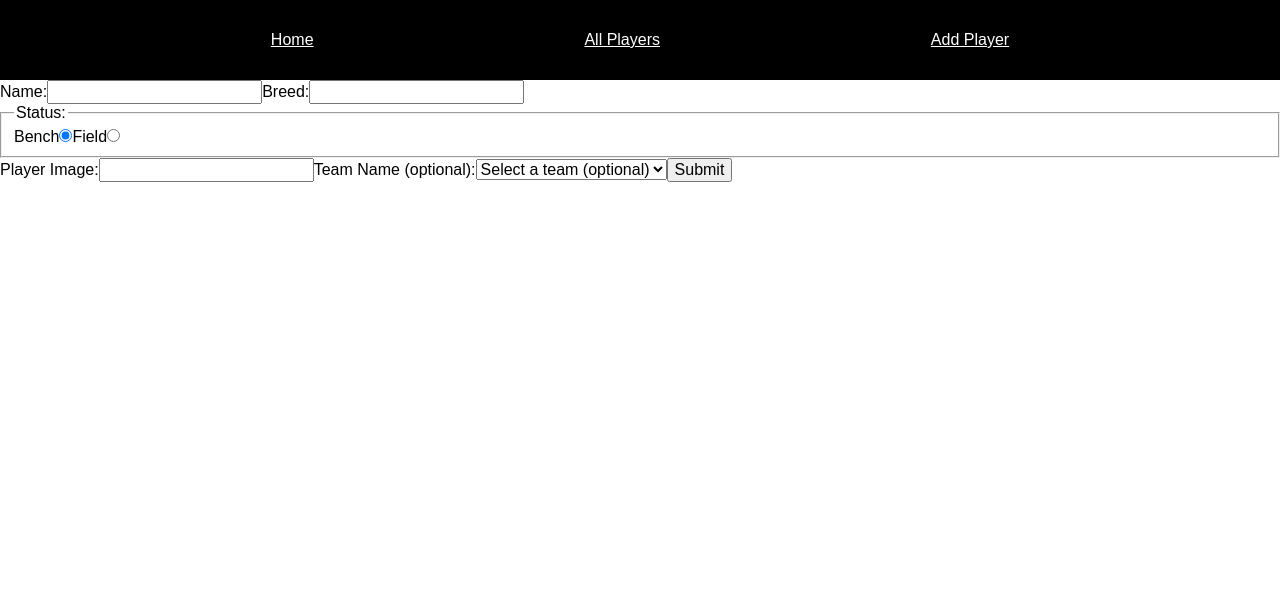
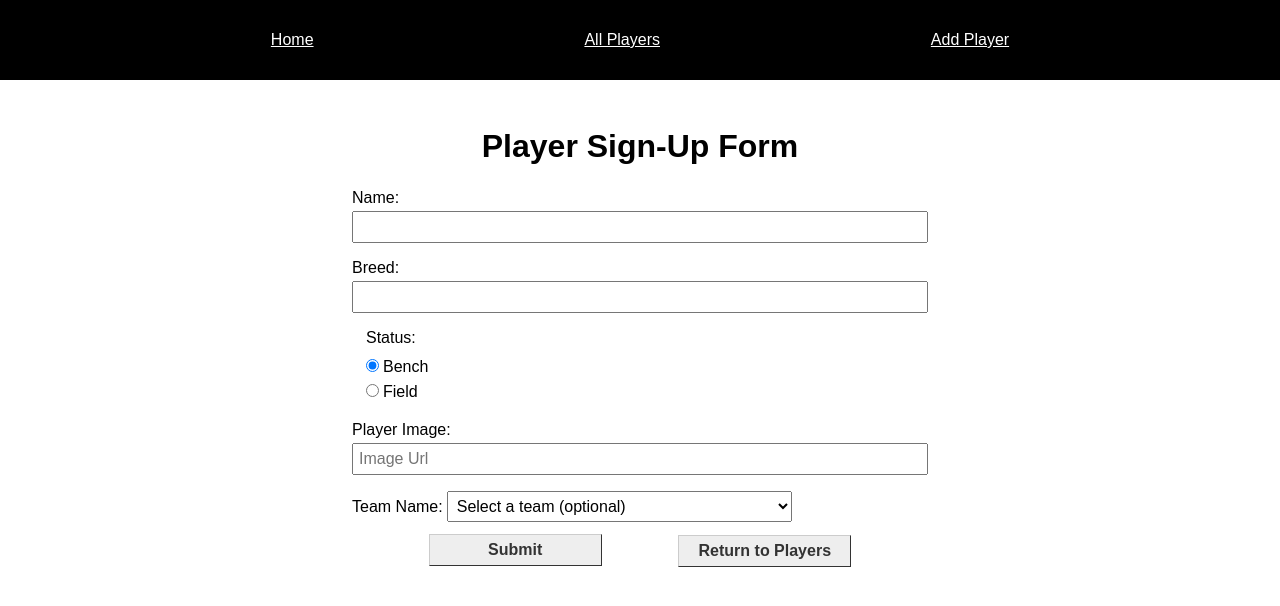
Before and after one commit to CalebScott0/Block29Workshop, a React (Vite) app in the folder redux-app/: page /new-player-form in a window 1280 px wide. Shown: the top 606 px of the page. Built offline with nearby package versions, Linux system fonts and the light colour scheme.

Commit message:
form styling and reset

```diff
--- a/redux-app/src/app/App.css
+++ b/redux-app/src/app/App.css
@@ -19,6 +19,11 @@
   font-size: 2rem;
 }
 
+h2 {
+  padding: 0.5em 0;
+  font-size: 2em;
+}
+
 nav {
   width: 100%;
   height: 10vh;
@@ -32,8 +37,7 @@ nav a {
 }
 
 .button {
-  font: bold 0.8em Arial;
-  text-decoration: none;
+  font: bold 1em Arial;
   background-color: #eeeeee;
   color: #333333;
   padding: 2px 6px;
@@ -42,6 +46,11 @@ nav a {
   border-right: 1px solid #333333;
   border-bottom: 1px solid #333333;
   border-left: 1px solid #cccccc;
+}
+
+.button-group {
+  display: flex;
+  justify-content: space-evenly;
 }
 
 .search-bar {
@@ -58,10 +67,6 @@ nav a {
   width: 100%;
   text-align: center;
   padding: 1em 0;
-}
-.players .player-heading h2 {
-  padding: 0.5em 0;
-  font-size: 2em;
 }
 .players .player-card {
   width: 360px;
@@ -130,4 +135,41 @@ nav a {
   height: calc(100% - 10px);
   -o-object-fit: cover;
      object-fit: cover;
+}
+
+.form {
+  width: 45vw;
+  margin: 2em auto;
+}
+.form h2 {
+  text-align: center;
+}
+.form label {
+  display: block;
+  padding: 0.5em 0;
+}
+.form input {
+  width: 100%;
+  margin-top: 0.25em;
+  padding: 5px;
+}
+.form input[type=radio] {
+  width: unset;
+  margin-right: 4px;
+}
+.form input[type=submit], .form button {
+  width: 30%;
+  height: 2em;
+}
+.form fieldset {
+  border: none;
+  margin-top: 0.5em;
+}
+.form fieldset label {
+  padding: 2px;
+}
+.form select {
+  padding: 5px;
+  margin-left: 4px;
+  width: 60%;
 }/*# sourceMappingURL=App.css.map */
--- a/redux-app/src/app/App.scss
+++ b/redux-app/src/app/App.scss
@@ -15,6 +15,10 @@
   text-align: center;
   font-size: 2rem;
 }
+h2 {
+  padding: 0.5em 0;
+  font-size: 2em;
+}
 
 nav {
   width: 100%;
@@ -23,13 +27,12 @@ nav {
   justify-content: space-evenly;
   align-items: center;
   background-color: black;
-  a{
+  a {
     color: white;
   }
 }
 .button {
-  font: bold 0.8em Arial;
-  text-decoration: none;
+  font: bold 1em Arial;
   background-color: #eeeeee;
   color: #333333;
   padding: 2px 6px;
@@ -39,7 +42,10 @@ nav {
   border-bottom: 1px solid #333333;
   border-left: 1px solid #cccccc;
 }
-
+.button-group {
+  display: flex;
+  justify-content: space-evenly;
+}
 .search-bar {
   font-size: 1.25em;
 }
@@ -52,10 +58,7 @@ nav {
     width: 100%;
     text-align: center;
     padding: 1em 0;
-    h2{
-     padding: 0.5em 0;
-    font-size: 2em;
-    }
+
   }
   .player-card {
     width: 360px;
@@ -103,7 +106,6 @@ nav {
       letter-spacing: 1px;
     }
   }
-
 }
 
 .single-player {
@@ -119,7 +121,6 @@ nav {
     display: flex;
     justify-content: center;
     align-items: center;
-
   }
   img {
     width: 400px;
@@ -127,3 +128,40 @@ nav {
     object-fit: cover;
   }
 }
+
+.form {
+  width: 45vw;
+  margin: 2em auto;
+  h2 {
+    text-align: center;
+  }
+  label {
+    display: block;
+    padding: 0.5em 0;
+  }
+  input {
+    width: 100%;
+    margin-top: 0.25em;
+    padding: 5px;
+  }
+  input[type="radio"] {
+    width: unset;
+    margin-right: 4px;
+  }
+  input[type="submit"], button {
+    width: 30%;
+    height: 2em;
+  }
+  fieldset {
+    border: none;
+    margin-top: 0.5em;
+    label{
+      padding: 2px;
+    }
+  }
+  select{
+    padding: 5px;
+    margin-left: 4px;
+    width: 60%;
+  }
+}
--- a/redux-app/src/components/NewPlayerForm.jsx
+++ b/redux-app/src/components/NewPlayerForm.jsx
@@ -34,13 +34,21 @@ export default function NewPlayerForm() {
       console.log(error);
     }
   };
+  const handleClick = () => {
+    try {
+      navigate("/all-players");
+    } catch (error) {
+      console.log(error);
+    }
+  };
 
   useEffect(() => {
     reset();
   }, [isSubmitSuccessful]);
 
   return (
-    <div className="new-player-form">
+    <div className="form">
+      <h2>Player Sign-Up Form</h2>
       <form id="new-player-form" onSubmit={handleSubmit(onSubmit)}>
         <label>
           Name:
@@ -53,7 +61,6 @@ export default function NewPlayerForm() {
         <fieldset>
           <legend>Status:</legend>
           <label>
-            Bench
             <input
               type="radio"
               name="status"
@@ -61,30 +68,40 @@ export default function NewPlayerForm() {
               {...register("status")}
               checked
             />
+            Bench
           </label>
           <label>
-            Field
             <input
               type="radio"
               name="status"
               value="field"
               {...register("status")}
             />
+            Field
           </label>
         </fieldset>
         <label>
           Player Image:
-          <input name="imageUrl" {...register("imageUrl")} />
+          <input
+            name="imageUrl"
+            placeholder="Image Url"
+            {...register("imageUrl")}
+          />
         </label>
         <label>
-          Team Name (optional):
+          Team Name:
           <select name="teamId" form="new-player-form" {...register("teamId")}>
             <option value="">Select a team (optional)</option>
             <option value={730}>Ruff</option>
             <option value={731}>Fluff</option>
           </select>
         </label>
-        <input type="submit" />
+        <div className="button-group">
+          <input className="button" type="submit" />
+          <button className="button" onClick={() => handleClick()}>
+            Return to Players
+          </button>
+        </div>
       </form>
     </div>
   );
--- a/redux-app/src/components/SinglePlayer.jsx
+++ b/redux-app/src/components/SinglePlayer.jsx
@@ -69,6 +69,7 @@ export default function SinglePlayer() {
               ? status.charAt(0).toUpperCase().concat(status.slice(1))
               : "Team Unassigned"}
           </p>
+          <div className="button-group">
           <button
             className="button"
             onClick={() => {
@@ -85,6 +86,7 @@ export default function SinglePlayer() {
           >
             Delete Player
           </button>
+          </div>
         </div>
       </div>
     );
```
Also changed, not shown: 1 other file (tests, documents, lock files or other folders).
